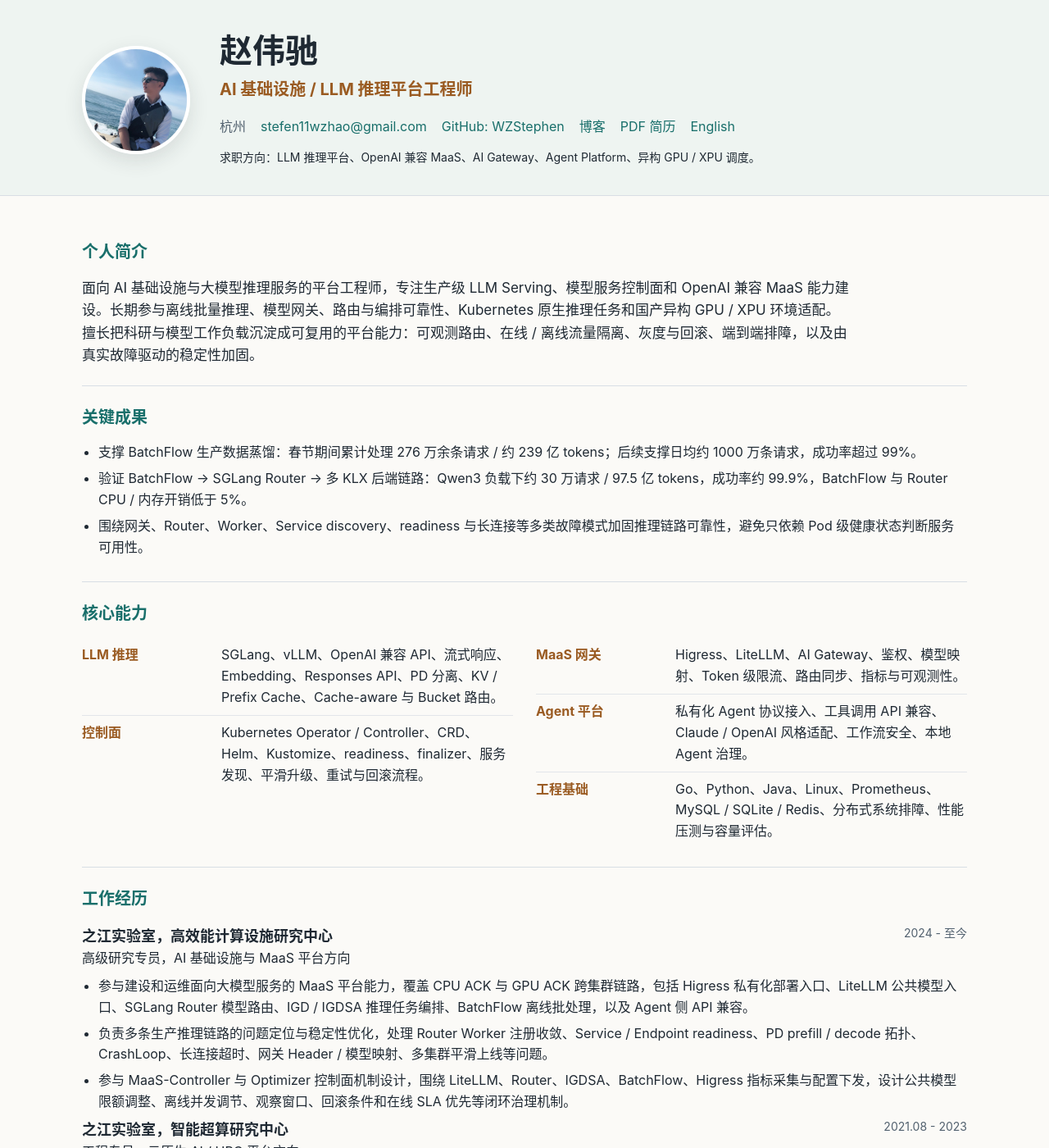
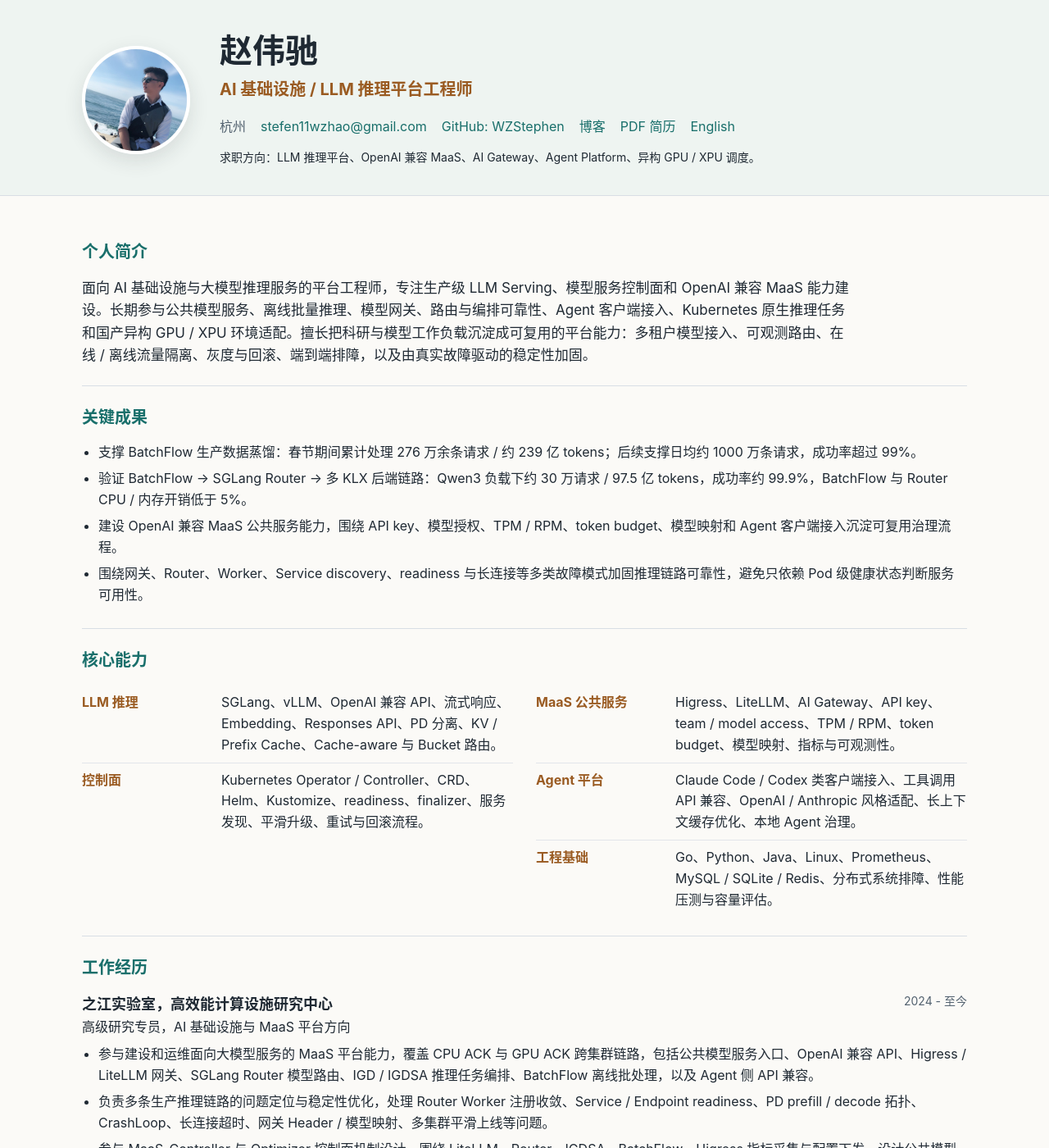
Before and after one commit to WZStephen/wzstephen.github.io, a Jekyll site: the page resume/index-cn.html, which Jekyll copies as it is, in a window 1280 px wide and 1400 px high. Shown: the whole window at 82% size. Built offline with Jekyll 4.4.1, drawn with Linux system fonts in a browser that asks for light colours; some of the changed text lies outside the part shown.

Commit message:
Update resume for MaaS public service and agent integration

```diff
--- a/resume/index-cn.html
+++ b/resume/index-cn.html
@@ -364,7 +364,7 @@
     <section>
       <h2>个人简介</h2>
       <div class="summary">
-        面向 AI 基础设施与大模型推理服务的平台工程师，专注生产级 LLM Serving、模型服务控制面和 OpenAI 兼容 MaaS 能力建设。长期参与离线批量推理、模型网关、路由与编排可靠性、Kubernetes 原生推理任务和国产异构 GPU / XPU 环境适配。擅长把科研与模型工作负载沉淀成可复用的平台能力：可观测路由、在线 / 离线流量隔离、灰度与回滚、端到端排障，以及由真实故障驱动的稳定性加固。
+        面向 AI 基础设施与大模型推理服务的平台工程师，专注生产级 LLM Serving、模型服务控制面和 OpenAI 兼容 MaaS 能力建设。长期参与公共模型服务、离线批量推理、模型网关、路由与编排可靠性、Agent 客户端接入、Kubernetes 原生推理任务和国产异构 GPU / XPU 环境适配。擅长把科研与模型工作负载沉淀成可复用的平台能力：多租户模型接入、可观测路由、在线 / 离线流量隔离、灰度与回滚、端到端排障，以及由真实故障驱动的稳定性加固。
       </div>
     </section>
 
@@ -373,6 +373,7 @@
       <ul>
         <li>支撑 BatchFlow 生产数据蒸馏：春节期间累计处理 276 万余条请求 / 约 239 亿 tokens；后续支撑日均约 1000 万条请求，成功率超过 99%。</li>
         <li>验证 BatchFlow -> SGLang Router -> 多 KLX 后端链路：Qwen3 负载下约 30 万请求 / 97.5 亿 tokens，成功率约 99.9%，BatchFlow 与 Router CPU / 内存开销低于 5%。</li>
+        <li>建设 OpenAI 兼容 MaaS 公共服务能力，围绕 API key、模型授权、TPM / RPM、token budget、模型映射和 Agent 客户端接入沉淀可复用治理流程。</li>
         <li>围绕网关、Router、Worker、Service discovery、readiness 与长连接等多类故障模式加固推理链路可靠性，避免只依赖 Pod 级健康状态判断服务可用性。</li>
       </ul>
     </section>
@@ -385,8 +386,8 @@
           <div class="skill-row"><div class="skill-label">控制面</div><div>Kubernetes Operator / Controller、CRD、Helm、Kustomize、readiness、finalizer、服务发现、平滑升级、重试与回滚流程。</div></div>
         </div>
         <div>
-          <div class="skill-row"><div class="skill-label">MaaS 网关</div><div>Higress、LiteLLM、AI Gateway、鉴权、模型映射、Token 级限流、路由同步、指标与可观测性。</div></div>
-          <div class="skill-row"><div class="skill-label">Agent 平台</div><div>私有化 Agent 协议接入、工具调用 API 兼容、Claude / OpenAI 风格适配、工作流安全、本地 Agent 治理。</div></div>
+          <div class="skill-row"><div class="skill-label">MaaS 公共服务</div><div>Higress、LiteLLM、AI Gateway、API key、team / model access、TPM / RPM、token budget、模型映射、指标与可观测性。</div></div>
+          <div class="skill-row"><div class="skill-label">Agent 平台</div><div>Claude Code / Codex 类客户端接入、工具调用 API 兼容、OpenAI / Anthropic 风格适配、长上下文缓存优化、本地 Agent 治理。</div></div>
           <div class="skill-row"><div class="skill-label">工程基础</div><div>Go、Python、Java、Linux、Prometheus、MySQL / SQLite / Redis、分布式系统排障、性能压测与容量评估。</div></div>
         </div>
       </div>
@@ -402,7 +403,7 @@
         <div class="meta">2024 - 至今</div>
       </div>
       <ul>
-        <li>参与建设和运维面向大模型服务的 MaaS 平台能力，覆盖 CPU ACK 与 GPU ACK 跨集群链路，包括 Higress 私有化部署入口、LiteLLM 公共模型入口、SGLang Router 模型路由、IGD / IGDSA 推理任务编排、BatchFlow 离线批处理，以及 Agent 侧 API 兼容。</li>
+        <li>参与建设和运维面向大模型服务的 MaaS 平台能力，覆盖 CPU ACK 与 GPU ACK 跨集群链路，包括公共模型服务入口、OpenAI 兼容 API、Higress / LiteLLM 网关、SGLang Router 模型路由、IGD / IGDSA 推理任务编排、BatchFlow 离线批处理，以及 Agent 侧 API 兼容。</li>
         <li>负责多条生产推理链路的问题定位与稳定性优化，处理 Router Worker 注册收敛、Service / Endpoint readiness、PD prefill / decode 拓扑、CrashLoop、长连接超时、网关 Header / 模型映射、多集群平滑上线等问题。</li>
         <li>参与 MaaS-Controller 与 Optimizer 控制面机制设计，围绕 LiteLLM、Router、IGDSA、BatchFlow、Higress 指标采集与配置下发，设计公共模型限额调整、离线并发调节、观察窗口、回滚条件和在线 SLA 优先等闭环治理机制。</li>
       </ul>
@@ -451,15 +452,16 @@
 
       <div class="project">
         <div class="project-title">
-          <span>MaaS 网关、控制面与 Agent 兼容接入</span>
-          <span class="meta">Higress / LiteLLM / Agent API</span>
+          <span>MaaS 公共模型服务与 Agent 接入优化</span>
+          <span class="meta">OpenAI-compatible API / Agent Runtime</span>
         </div>
-        <div class="tagline">统一私有化部署、公共模型服务与离线推理任务的入口、鉴权、路由、协议兼容和观测能力。</div>
+        <div class="tagline">面向内部用户、Agent 客户端和离线任务的统一模型接入、鉴权、限流、协议兼容、成本治理和排障链路。</div>
         <ul>
-          <li>参与平台分层架构设计，将 Higress 私有入口、LiteLLM 公共入口、SGLang Router、BatchFlow 离线执行面和 MaaS-Controller 控制面拆分为职责清晰的组件。</li>
-          <li>验证 AI Gateway 能力，包括 Token 级限流、模型映射、路由同步、指标采集、OpenAI 兼容协议，以及 Embedding、Responses API 等接口边界。</li>
-          <li>将私有化与公共模型入口映射到 Agent 客户端可使用的 OpenAI 兼容接口，覆盖 Chat Completions、Responses API、Embedding 与工具调用工作流。</li>
-          <li>在用户侧故障处理中从网关、路由、Worker、Service discovery 和模型协议层逐层定位问题，避免只依据顶层 Deployment 或 Pod 状态误判服务健康。</li>
+          <li>建设 OpenAI 兼容公共模型服务入口，统一 Chat Completions、Responses API、Embedding、Batch API 与 Agent 客户端接入，屏蔽底层不同模型服务、Router 和异构集群差异。</li>
+          <li>参与公共服务治理能力建设，围绕 API key、team、model access、quota、TPM / RPM、token budget、模型映射和成本控制配置模型访问权限与限流策略。</li>
+          <li>梳理 Claude Code / Codex 类 Agent 客户端的协议兼容边界，覆盖 system prompt、tools schema、tool_result、streaming event、Responses API 与 OpenAI / Anthropic 风格字段差异。</li>
+          <li>定位 Claude Code 长上下文请求下 SGLang prefix / KV cache 命中率低的问题，通过对比渲染 prompt、cached-token 日志和 token longest common prefix，确认动态 attribution 字段污染请求前缀并规避。</li>
+          <li>建立 Agent 接入 MaaS 公共服务的排障流程，从 API key、模型权限、quota、max_tokens、限流、连接超时、网关转发、Router / Worker 状态和模型协议层逐级定位问题。</li>
         </ul>
       </div>
 
```
Also changed, not shown: resume/index.html (+13 -11 lines), 2 other files.
